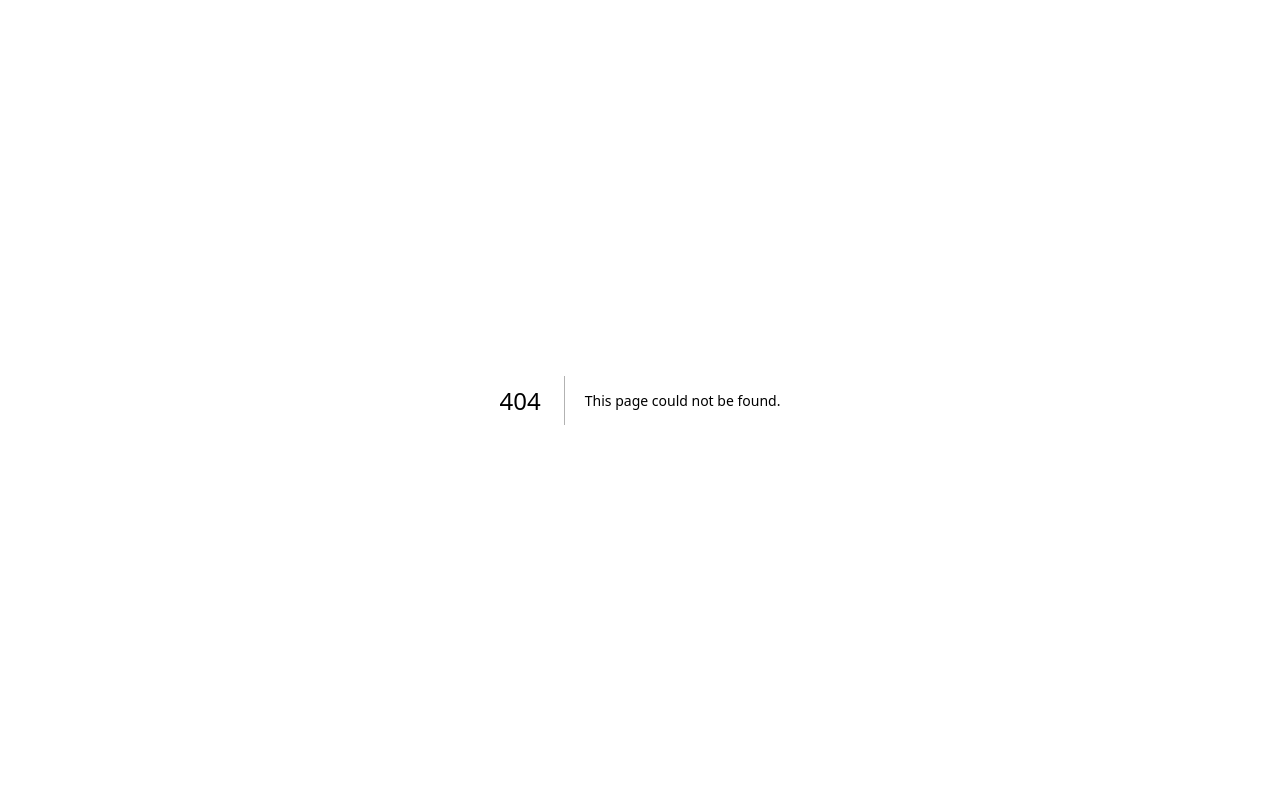
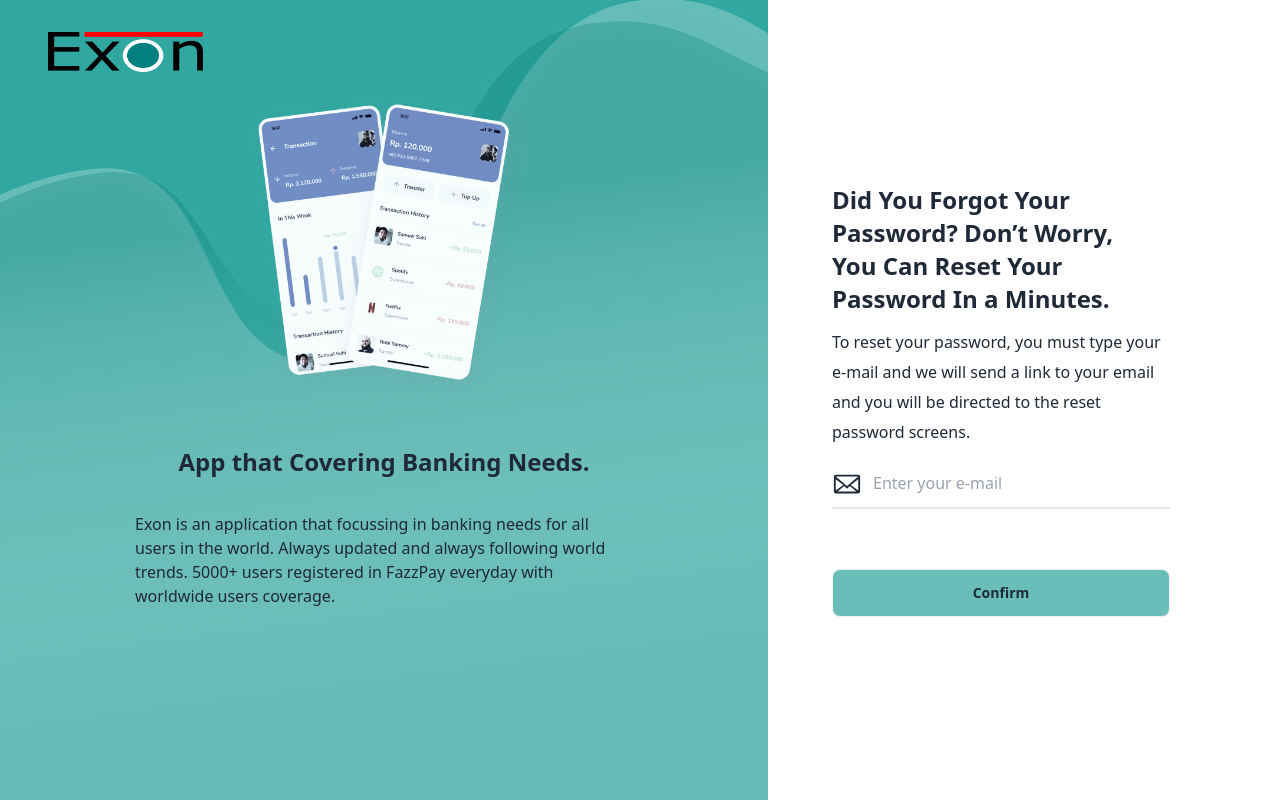
Before and after one commit to hendris27/fw15-exon, a Next.js app: page /auth/forgotPassword in a window 1280 px wide. Before the commit this address had no page. Built offline with nearby package versions, Linux system fonts and the light colour scheme.

Commit message:
add forgot password

```diff
--- /dev/null
+++ b/src/pages/auth/forgotPassword.jsx
@@ -0,0 +1,58 @@
+import React from 'react';
+import Link from 'next/link';
+import { GoMail } from 'react-icons/go';
+import { BiLock } from 'react-icons/bi';
+
+import Image from 'next/image';
+import logo from '../../assets/img/logo.png';
+import bg_login_side from '../../assets/img/bg_login_side.png';
+
+export default function forgotPassword() {
+  return (
+    <div className="flex h-screen">
+      <div className="bg-login w-[60%] bg-cover bg-no-repeat md:block hidden flex flex-col items-center px-12 py-8">
+        <div className="">
+          <Link href="/">
+            <Image src={logo} className="w-[155px] h-[40px]" alt="picture_logo" />
+          </Link>
+        </div>
+        <div className="flex flex-col gap-8  items-center justify-center">
+          <Image src={bg_login_side} className="w-[45%] h-[100%]" alt="picture_bg" />
+
+          <div className="font-bold text-[24px] ">App that Covering Banking Needs.</div>
+          <div className="text-left w-[498px] ">
+            Exon is an application that focussing in banking needs for all users in the world. Always updated and always
+            following world trends. 5000+ users registered in FazzPay everyday with worldwide users coverage.
+          </div>
+        </div>
+      </div>
+      <div className="bg-white flex flex-1 pl-16 pr-[110px] py-8 justify-center items-center">
+        <div className="">
+          <form className="flex flex-col gap-3 w-full ">
+            <div className="text-[24px] leading-[33px] font-bold w-full pr-8">
+              <div> Did You Forgot Your Password? Don’t Worry, You Can Reset Your Password In a Minutes.</div>
+            </div>
+            <div className="font-semi-bold text-[16px] leading-[30px] ">
+              To reset your password, you must type your e-mail and we will send a link to your email and you will be
+              directed to the reset password screens.
+            </div>
+            <div className="relative border-b-2 w-full">
+              <input
+                type="email"
+                placeholder="Enter your e-mail"
+                className="input w-full  pl-10 outline-none hover:outline-none hover:border-0"
+              />
+              <div className="absolute bottom-2 left-0">
+                <GoMail size={30} />
+              </div>
+            </div>
+
+            <div className="w-full pt-12">
+              <button className="btn  bg-[#69BEB9] normal-case w-full">Confirm</button>
+            </div>
+          </form>
+        </div>
+      </div>
+    </div>
+  );
+}
```
